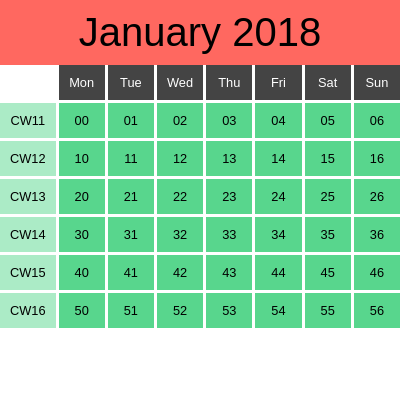
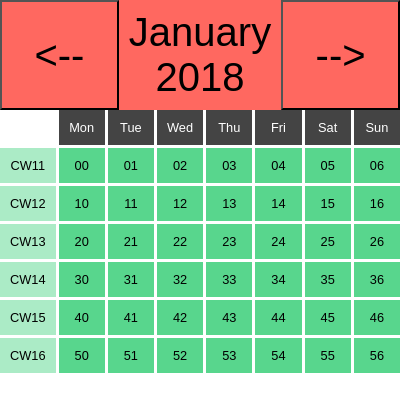
Before and after one commit to tyc/calendarweek, an Electron app: page index.html in a window 400 px wide. Drawn offline with Linux system fonts and the light colour scheme; no server answers.

Commit message:
Added the buttons on the calendar week row

```diff
--- a/index.html
+++ b/index.html
@@ -8,9 +8,15 @@
   </head>
   <body>
     <section>
+      <div class="controls_grid">
+      <button id="prev_mth" class="controls"><--</button>
       <div class="calendar_date_cell">January 2018</div>
+      <button id="next_mth" class="controls">--></button>
+    </div>
     </section>
       <div class="grid">
+
+
         <div class="dayweek mon">Mon</div>
         <div class="dayweek tue">Tue</div>
         <div class="dayweek wed">Wed</div>
--- a/style.css
+++ b/style.css
@@ -45,19 +45,30 @@ body {
   padding: 0;
 }
 
-.calendar_date_cell {
+
+.calendar_date_cell, .controls {
  /*
   font-size: 15pt;
   border: 1px solid blue;
   text-align: center;
   vertical-align: middle;
 */
+
   width: 100%;
   text-align: center;
   vertical-align: middle;
   background-color: #FF6860;
   padding: 10px;
   font-size: 250%;
+
+}
+
+.controls_grid {
+  display: grid;
+  grid-template-columns: repeat(3, 1fr);
+  grid-template-rows: repeat(1, 1fr);
+  grid-template-areas:
+  "prev_mth calendar_date_cell next mth";
 }
 
 .grid div:hover {
@@ -82,6 +93,8 @@ body {
 
 .calendar_week_cell { grid-area: calendar_week_cell; }
 .calendar_date_cell { grid-area: calendar_date_cell; }
+.prev_mth { grid-area: prev_mth; }
+.next_mth { grid-area: next_mth; }
 .mon {grid-area: dayweek_mon; }
 .tue {grid-area: dayweek_tue; }
 .wed {grid-area: dayweek_wed; }
```
